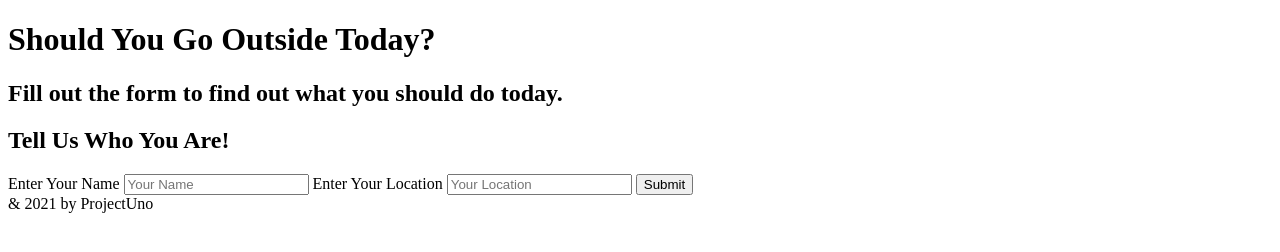
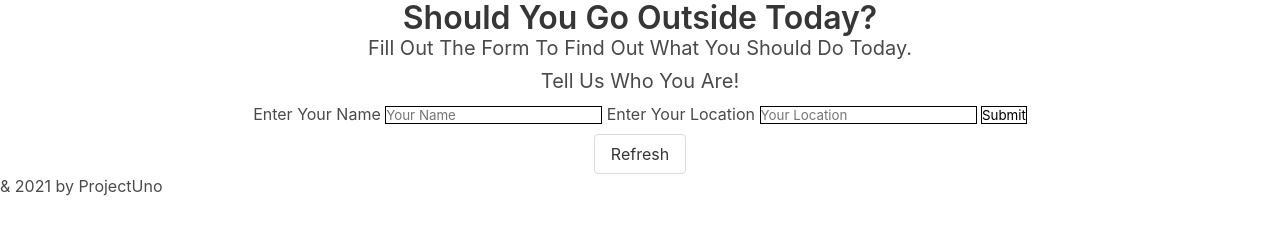
Before and after one commit to Sergioloman/Should-you-go-out, a plain HTML site: page index.html in a window 1280 px wide. Drawn offline with nearby package versions, Linux system fonts and the light colour scheme; no server answers.

Commit message:
Started on Styling

```diff
--- a/assets/javascript.js
+++ b/assets/javascript.js
@@ -2,7 +2,8 @@
 var giphyKey = 'qde5re80EUg2L5yAKth9QabSkIrGiKWb'
 var weatherKey = '324a506b2f6b0f1b44fde14916e4b006'
 
-
+var submit = document.querySelector("#submit");
+var refresh = document.querySelector(".button")
 
 function getActivity(activity){
     /*
--- a/assets/styles.css
+++ b/assets/styles.css
@@ -0,0 +1,31 @@
+*{
+    box-sizing: border-box;
+    margin: 0;
+    padding: 0;
+}
+.page-title{
+    text-align: center;
+}
+.hero{
+    text-align: center;
+}
+#name, #location{
+    text-decoration: none;
+    border: 1px solid;
+    background-color: transparent;
+}
+#submit{
+    background-color: transparent;
+    text-decoration: none;
+    border: 1px solid black;
+}
+#submit:hover{
+    text-decoration: underline ;
+}
+footer{
+    text-align: left;
+}
+.page-content {
+    text-align: center;
+    display: block;
+ }
--- a/index.html
+++ b/index.html
@@ -6,22 +6,23 @@
     <meta http-equiv="X-UA-Compatible" content="IE=edge">
     <meta name="viewport" content="width=device-width, initial-scale=1.0">
     <title>ProjectUno</title>
+    <link rel="stylesheet" href="https://cdn.jsdelivr.net/npm/bulma@0.9.2/css/bulma.min.css">
     <link rel="stylesheet" href="assets/styles.css">
 </head>
 
 <body>
     <header>
-        <h1 class="page-title">Should You Go Outside Today?</h1>
+        <h1 class="page-title title">Should You Go Outside Today?</h1>
     </header>
     <section class="hero">
-        <div class="hero=cta">
+        <div class="hero=cta subtitle pb-0 mb-2 is-capitalized">
             <h2>Fill out the form to find out what you should do today.</h2>
         </div>
         <div class="herp-form">
-            <h2 class="page-title">Tell Us Who You Are!</h2>
+            <h2 class="page-title subtitle mb-2 is-capitalized">Tell us who you are!</h2>
             <form>
                 <label for="name">Enter Your Name</label>
-                <input type="text" placeholder="Your Name" name="name" id="name" class="form-input">
+                <input type="text" placeholder="Your Name" name="name" id="name" class="form-input mt-0">
 
                 <label for="location">Enter Your Location</label>
                 <input type="text" placeholder="Your Location" name="location" id="location">
@@ -30,10 +31,11 @@
             </form>
         </div>
     </section>
-    <main class="page-content">
-        <div id='gif-container'></div>
+    <main class="page-content pt-2 is-capitalized">
         <div id='suggestion-container'></div>
         <div id='weather-container'></div>
+        <div id='gif-container'></div>
+        <input class="button" type="reset" value="Refresh">
     </main>
     <footer>
         & 2021 by ProjectUno
```
